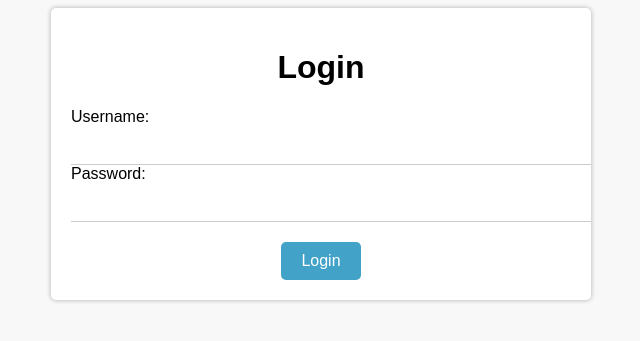
After one commit to Marto113/HackTues-Team113, a Flask app: template App/src/templates/login.html in a window 1280 px wide. The commit adds this page. Shown: the top 341 px of the page, without its empty margins (319-959 px from the left). Run offline with Flask 2, Linux system fonts and the light colour scheme; the template is opened without the code that fills it, so the values that code supplies are empty; some libraries are stand-ins or nearby versions.

Commit message:
Added login.html

```diff
--- a/App/src/image_upload.py
+++ b/App/src/image_upload.py
@@ -4,9 +4,9 @@ from flask_wtf.file import FileField, FileAllowed, FileRequired
 from werkzeug.utils import secure_filename
 import os
 
-app = Flask(__name__, template_folder='../templates')
+app = Flask(__name__, template_folder='templates')
 app.config['SECRET_KEY'] = '8f42a73054b1749f8f58848be5e6502c'
-app.config['UPLOAD_FOLDER'] = 'whitelist'
+app.config['UPLOAD_FOLDER'] = '../whitelist'
 app.config['ALLOWED_EXTENSIONS'] = {'jpg', 'jpeg', 'png', 'gif'}
 
 
@@ -30,10 +30,5 @@ def upload_file():
 def success():
     return 'Image successfully uploaded!'
 
-@app.route('/whitelist')
-def show_images():
-    image_names = os.listdir(app.config['UPLOAD_FOLDER'])
-    return render_template('whitelist.html', image_names=image_names)
-
 if __name__ == '__main__':
     app.run(debug=True)
--- /dev/null
+++ b/App/src/templates/login.html
@@ -0,0 +1,67 @@
+<!DOCTYPE html>
+<html>
+<head>
+    <meta charset="UTF-8">
+    <title>Login</title>
+    <style>
+        body {
+            background-color: #f8f8f8;
+            font-family: Arial, sans-serif;
+        }
+        .container {
+            margin: 0 auto;
+            max-width: 500px;
+            padding: 20px;
+            background-color: #fff;
+            border-radius: 5px;
+            box-shadow: 0 0 5px rgba(0,0,0,0.3);
+        }
+        h1 {
+            text-align: center;
+        }
+        input[type="text"],
+        input[type="password"] {
+            display: block;
+            margin: 0 auto;
+            width: 100%;
+            padding: 10px;
+            font-size: 16px;
+            border: none;
+            border-bottom: 1px solid #ccc;
+            transition: border-color 0.3s;
+        }
+        input[type="text"]:focus,
+        input[type="password"]:focus {
+            outline: none;
+            border-color: #43a2c7;
+        }
+        button[type="submit"] {
+            display: block;
+            margin: 20px auto 0;
+            padding: 10px 20px;
+            background-color: #43a2c7;
+            color: #fff;
+            font-size: 16px;
+            border: none;
+            border-radius: 5px;
+            cursor: pointer;
+            transition: background-color 0.3s;
+        }
+        button[type="submit"]:hover {
+            background-color: #43a2c7;
+        }
+    </style>
+</head>
+<body>
+    <div class="container">
+        <h1>Login</h1>
+        <form method="post">
+            <label for="username">Username:</label>
+            <input type="text" name="username" id="username" required>
+            <label for="password">Password:</label>
+            <input type="password" name="password" id="password" required>
+            <button type="submit">Login</button>
+        </form>
+    </div>
+</body>
+</html>
```
Also changed, not shown: App/src/templates/upload.html (renamed from App/templates/upload.html, +6 -1 lines), App/templates/whitelist.html (deleted, +0 -8 lines).
